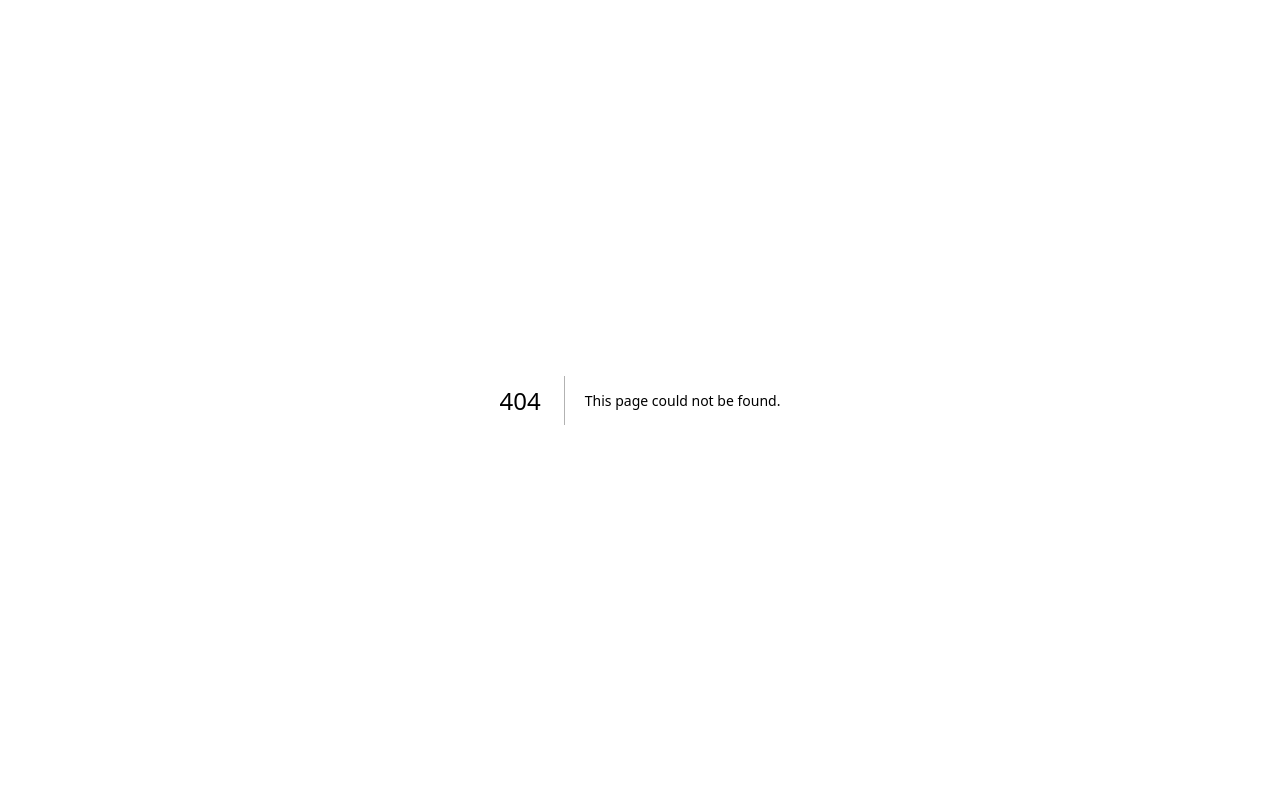
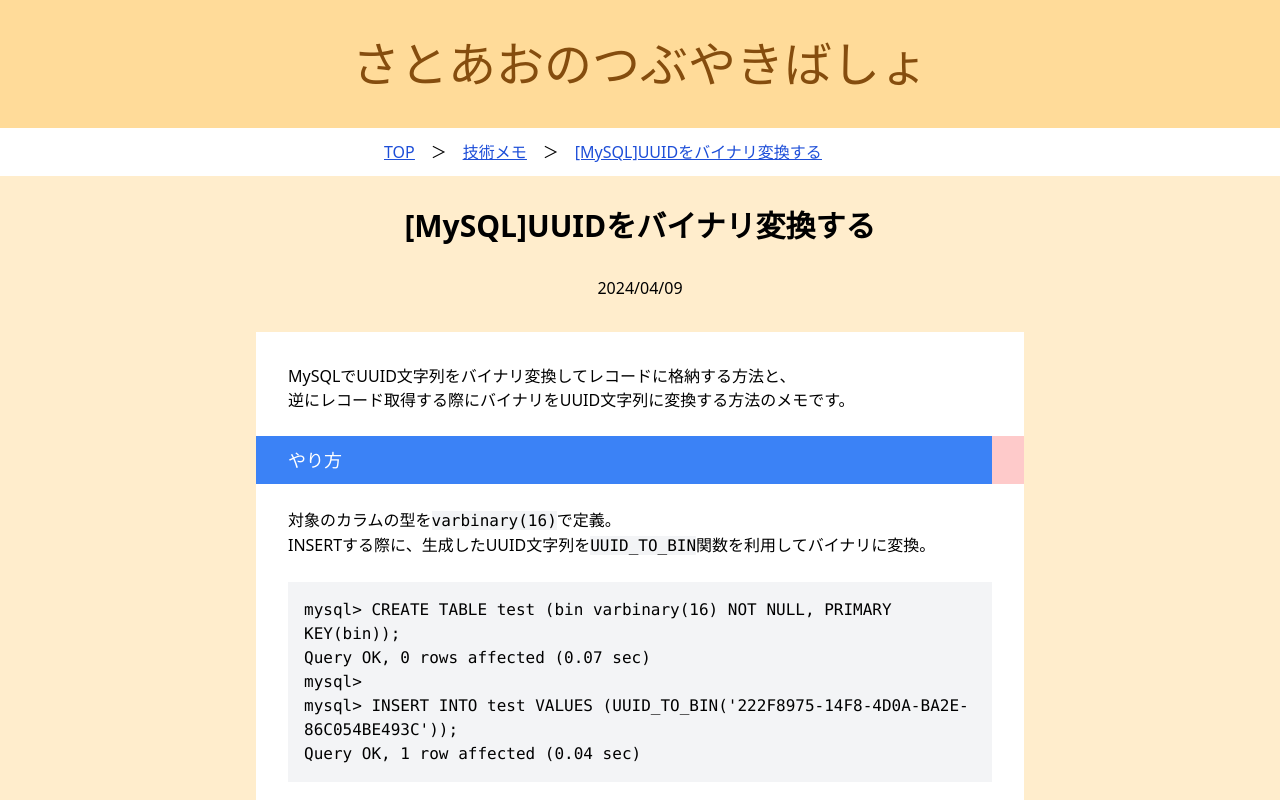
Before and after one commit to AoSato531/satoao-weblog, a Next.js app: page /tech/1 in a window 1280 px wide. Before the commit this address had no page. Shown: the top 800 px of the page. Built offline with nearby package versions, Linux system fonts and the light colour scheme.

Commit message:
技術メモ記事追加

```diff
--- a/src/pages/index.tsx
+++ b/src/pages/index.tsx
@@ -16,10 +16,10 @@
           さとあお が すきに つぶやく ばしょ です
         </div>
         <div className="grid grid-cols-2">
-          <Linkbox message="技術メモ" url="/tech"/>
+          <Linkbox message="技術メモ" url="/tech" date="Last Update:2024/04/09"/>
           <Linkbox message="音楽" url="/music"/>
           <Linkbox message="ゲーム" url="/game"/>
-          <Linkbox message="雑記" url="/other" date="Last Update:2024/04/07" />
+          <Linkbox message="雑記" url="/other" date="Last Update:2024/04/07"/>
           <Linkbox message="つくったもの" url="/software"/>
         </div>
       </div>
--- a/src/pages/other/1.tsx
+++ b/src/pages/other/1.tsx
@@ -34,7 +34,7 @@
             工学院大学工学部を5年かけて（笑）2014年卒業。<br />
             卒業後はシステムエンジニアとして2社のSIer企業に勤める。 <br />
             2社目を退職後、半年間のニート生活。 <br />
-            2社目でお世話になった先輩と大学の同期の誘いで2021年に<Link className="underline" href={"https://www.coc-labo.co.jp/"}>コクラボ株式会社</Link>に入社。 <br />
+            2社目でお世話になった先輩と大学の同期の誘いで2021年に<Link className="underline" target="_blank" href={"https://www.coc-labo.co.jp/"}>コクラボ株式会社</Link>に入社。 <br />
             <br />
             <SectionBlock sectionText="実務経験" />
             主にバックエンドエンジニアとして業務をしてきました。<br />
--- /dev/null
+++ b/src/pages/tech/1.tsx
@@ -0,0 +1,109 @@
+import Image from "next/image";
+import Header from "@/components/parts/Header";
+import BreadCrumb from "@/components/parts/Breadcrumb";
+import SectionBlock from "@/components/parts/SectionBlock";
+import SubSectionBlock from "@/components/parts/SubSectionBlock";
+import { Inter } from "next/font/google";
+import Link from "next/link";
+
+const inter = Inter({ subsets: ["latin"] });
+
+const title = "[MySQL]UUIDをバイナリ変換する";
+
+export default function Home() {
+  return (
+    <main>
+      <Header />
+      <BreadCrumb text1="技術メモ" url1="./" text2={title} url2="./2"/>
+      <div className="bg-orange-content w-screen h-full flex flex-col items-center justify-center ">
+        <div className="text-3xl flex-col font-bold h-auto p-8">
+        {title}
+        </div>
+        <div className="text-xm flex-col h-auto text-center">
+          2024/04/09<br />
+        </div>
+        <div className="bg-white w-blog-box flex flex-row m-8 p-8 ">
+          <div className="break-words w-blog-box-text">
+            MySQLでUUID文字列をバイナリ変換してレコードに格納する方法と、<br />
+            逆にレコード取得する際にバイナリをUUID文字列に変換する方法のメモです。<br />
+            <br />
+            <SectionBlock sectionText="やり方" />
+            対象のカラムの型を<code className="bg-gray-100">varbinary(16)</code>で定義。<br />
+            INSERTする際に、生成したUUID文字列を<code className="bg-gray-100">UUID_TO_BIN</code>関数を利用してバイナリに変換。<br />
+            <br />
+            <pre className="bg-gray-100 whitespace-pre-wrap w-blog-box-text p-4">
+              <code>
+                mysql&gt; CREATE TABLE test (bin varbinary(16) NOT NULL, PRIMARY KEY(bin));<br />
+                Query OK, 0 rows affected (0.07 sec)<br />
+                mysql&gt; <br />
+                mysql&gt; INSERT INTO test VALUES (UUID_TO_BIN(&apos;222F8975-14F8-4D0A-BA2E-86C054BE493C&apos;));<br />
+                Query OK, 1 row affected (0.04 sec)<br />
+              </code>
+            </pre>
+            <br />
+            SELECTする際に、とくに何も指定していなければバイナリ文字列が取得されるので、<br />
+            <code className="bg-gray-100">BIN_TO_UUID</code>関数で該当のカラムをUUID文字列に変換して取得。<br />
+            <br />
+            <pre className="bg-gray-100 whitespace-pre-wrap w-blog-box-text p-4">
+              <code>
+                mysql&gt; SELECT * FROM test;<br />
+                +------------------------------------+<br />
+                | bin                                |<br />
+                +------------------------------------+<br />
+                | 0x222F897514F84D0ABA2E86C054BE493C |<br />
+                +------------------------------------+<br />
+                1 row in set (0.02 sec)<br />
+                <br />
+                mysql&gt; SELECT BIN_TO_UUID(bin) FROM test;<br />
+                +--------------------------------------+<br />
+                | BIN_TO_UUID(bin)                     |<br />
+                +--------------------------------------+<br />
+                | 222f8975-14f8-4d0a-ba2e-86c054be493c |<br />
+                +--------------------------------------+<br />
+                1 row in set (0.01 sec)<br />
+              </code>
+            </pre>
+            <br />
+            <SectionBlock sectionText="注意点" />
+            <code className="bg-gray-100">UUID_TO_BIN</code>関数と<code className="bg-gray-100">BIN_TO_UUID</code>関数はmysql8からの機能です。<br />
+            <br />
+            <SectionBlock sectionText="UUIDをバイナリ変換するメリット" />
+            <SubSectionBlock sectionText="まずなぜUUIDを使うのか" />
+            UUIDをPRIMARY KEYに利用した場合は、連番を使わずともランダムな文字列でほぼ一意なIDを生成できます。<br />
+            ※厳密には、2<sup>128</sup>通り（UUIDv4なら2<sup>122</sup>通り）の範囲で生成するので天文学的な確率で衝突はあり得ます<br />
+            <br />
+            連番IDをURLに表出するケースがある場合は、非公開リソースURLを推測されたり、<br />
+            それがユーザIDとなっている場合はおおよその数が推測される可能性があります。<br />
+            これはセキュリティ的な観点で避けるべきです。<br />
+            <br />
+            ランダム文字列であるUUIDを利用することでそのような推測を回避し、セキュリティ性を向上できます。<br />
+            <br />
+            <SubSectionBlock sectionText="UUIDを利用するデメリット" />
+            正直、曖昧な理解ですがざっくりいうと、<br />
+            インデックスを連番にするとインデックス検索の効率が良くなり、<br />
+            キャッシュの恩恵を受けにくく、ディスクへのI/Oが減ります。<br />
+            <br />
+            インデックスをUUIDにする場合はその逆で、インデックス検索の効率が落ちるため、ディスクへのI/Oが増えます。<br />
+            その結果、パフォーマンスが落ちてしまいます。<br />
+            <br />
+            <SubSectionBlock sectionText="UUIDをバイナリ変換するメリット" />
+            UUIDはそのまま文字列にすると32文字（32byte）ですが、バイナリ変換することで16byteまで容量を削減できます。<br />
+            これによりインデックスの保持に必要な容量が減り、パフォーマンスが改善されます。<br />
+            <br />
+            そのため、UUIDをそのまま利用するのではなく、バイナリ変換して利用するのがベストプラクティスとなります。<br />
+            ※たぶんパフォーマンス面以外にもメリットはあると思うけど、調査しきれないので割愛<br />
+            <br />
+            <SectionBlock sectionText="参考サイト" />
+            <Link className="underline" target="_blank" href={"https://dev.mysql.com/doc/refman/8.0/ja/miscellaneous-functions.html#function_uuid-to-bin"}>https://dev.mysql.com/doc/refman/8.0/ja/miscellaneous-functions.html#function_uuid-to-bin</Link><br />
+            <Link className="underline" target="_blank" href={"https://dev.mysql.com/doc/refman/8.0/ja/binary-varbinary.html"}>https://dev.mysql.com/doc/refman/8.0/ja/binary-varbinary.html</Link><br />
+            <Link className="underline" target="_blank" href={"https://zenn.dev/reiwatravel/articles/9ce1050bf8509b"}>https://zenn.dev/reiwatravel/articles/9ce1050bf8509b</Link><br />
+            <Link className="underline" target="_blank" href={"https://hiramekun.hatenablog.com/entry/2022/12/11/205710"}>https://hiramekun.hatenablog.com/entry/2022/12/11/205710</Link><br />
+            </div>
+        </div>
+        <div className="flex flex-wrap m-8 underline">
+          <Link href={"./"}>もどる</Link>
+        </div>
+      </div>
+    </main>
+  );
+}
--- a/src/pages/tech/index.tsx
+++ b/src/pages/tech/index.tsx
@@ -21,9 +21,11 @@
           {categoty_title}
         </div>
         <div className="text-xl flex-col h-auto p-8 text-center">
-          システムエンジニアリングにおける技術のメモをつづっています。
+          システムエンジニアリングにおける技術のメモをつづっています。<br />
+          浅い理解で記載しているので、信憑性は担保できません。ご注意を。
         </div>
         <div className="grid grid-cols-2">
+          <Linkbox message="[MySQL]UUIDをバイナリ変換する" url="/tech/1" date="2024/04/09" />
         </div>
         <div className="flex flex-wrap m-8 underline">
           <Link href={"./"}>もどる</Link>
--- a/tailwind.config.ts
+++ b/tailwind.config.ts
@@ -22,7 +22,7 @@
         "linkbox-accent":"3vw",
         "linkbox-margin":"3vw",
         "blog-box":"60vw",
-        "blog-box-text":"56vw",
+        "blog-box-text":"100%",
       },
       margin:{
         "linkbox-margin":"2rem 3vw",
```
